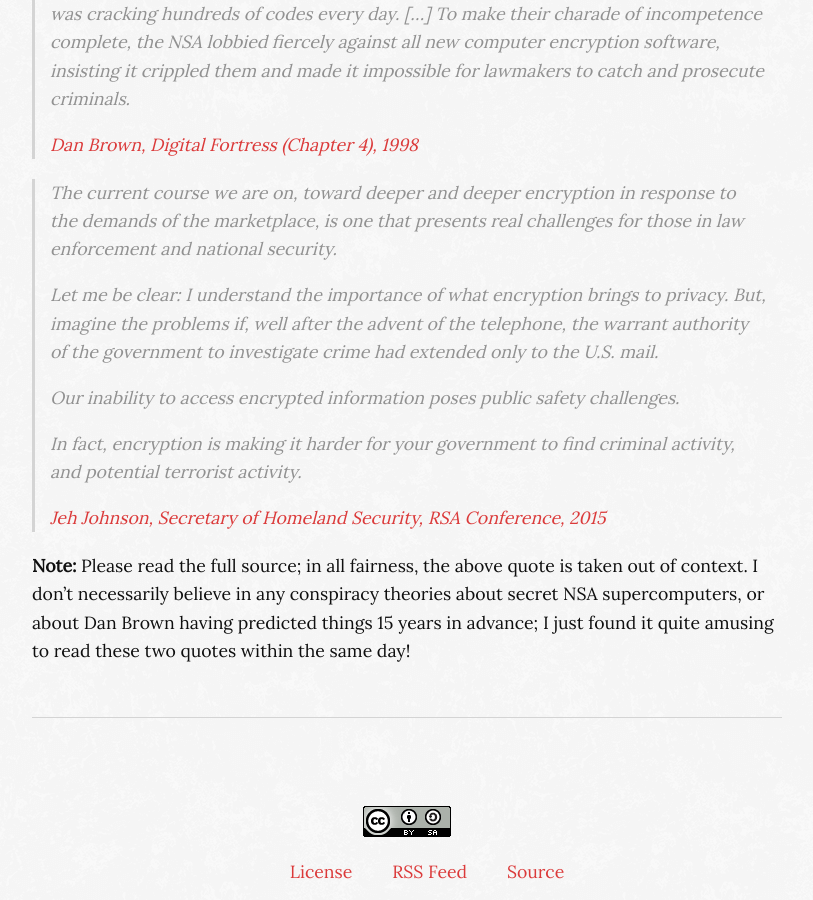
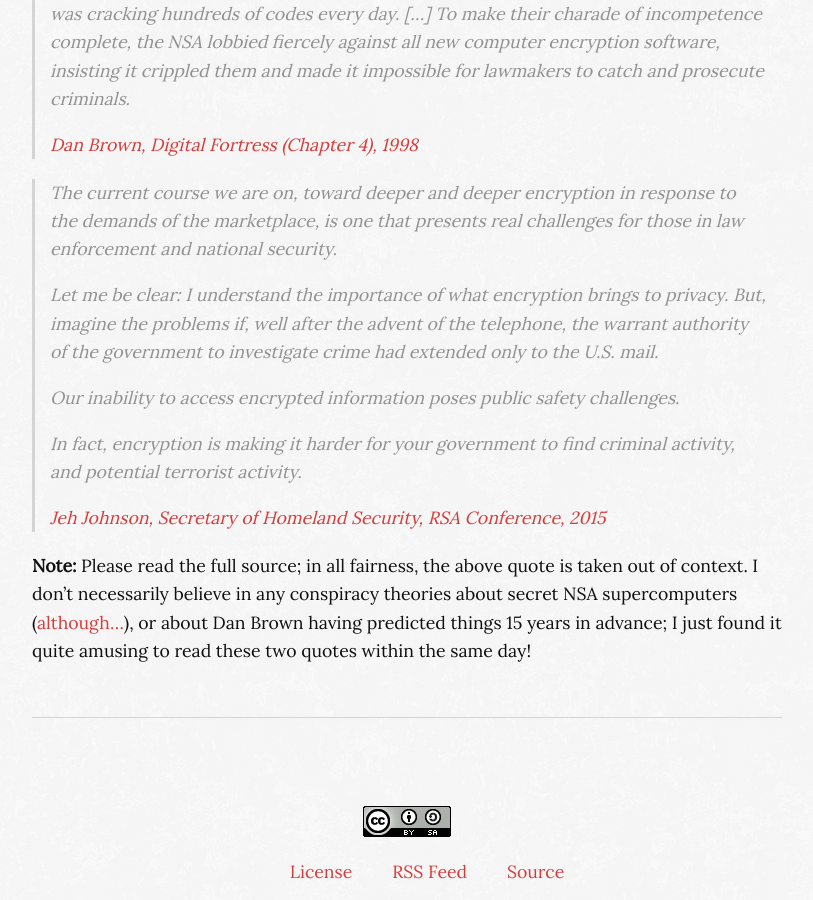
Before and after one commit to MaximeKjaer/kjaer.io, a Jekyll site: the page built from _posts/posts/2015-04-24-digital-fortress.md, in a window 1280 px wide and 900 px high, scrolled down 843 px. Shown: the whole window, without its empty margins (233-1046 px from the left). Built offline with Jekyll 4.4.1, drawn with Linux system fonts in a browser that asks for light colours; comment, search, counter and statistics services are not loaded.

Commit message:
Edit Digital Fortress post (add a link)

```diff
--- a/_posts/posts/2015-04-24-digital-fortress.md
+++ b/_posts/posts/2015-04-24-digital-fortress.md
@@ -21,4 +21,4 @@
 >
 > [Jeh Johnson, Secretary of Homeland Security, RSA Conference, 2015](https://www.dhs.gov/news/2015/04/21/remarks-secretary-homeland-security-jeh-johnson-rsa-conference-2015)
 
-**Note:** Please read the full source; in all fairness, the above quote is taken out of context. I don't necessarily believe in any conspiracy theories about secret NSA supercomputers, or about Dan Brown having predicted things 15 years in advance; I just found it quite amusing to read these two quotes within the same day!
+**Note:** Please read the full source; in all fairness, the above quote is taken out of context. I don't necessarily believe in any conspiracy theories about secret NSA supercomputers ([although...](https://freedom-to-tinker.com/blog/haldermanheninger/how-is-nsa-breaking-so-much-crypto/)), or about Dan Brown having predicted things 15 years in advance; I just found it quite amusing to read these two quotes within the same day!
```
